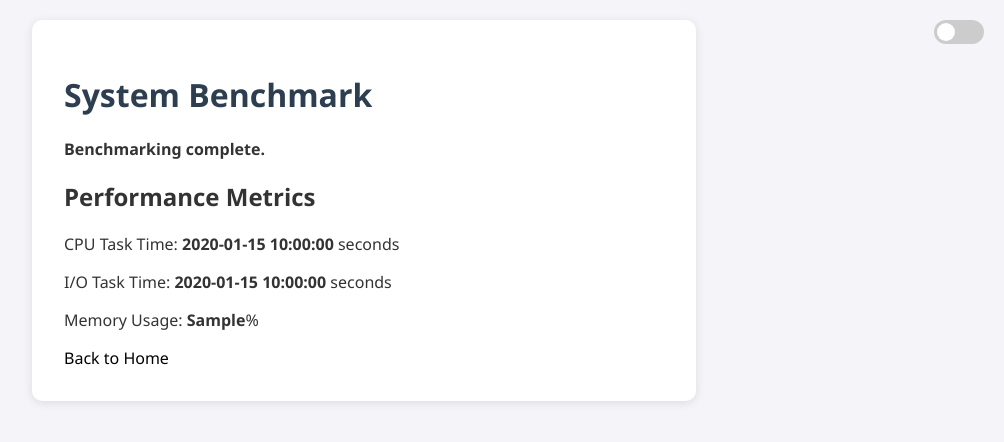
After one commit to amarisgreat/fargate_workload, a Flask app: template templates/thread.html in a window 1280 px wide. The commit adds this page. Shown: the top 442 px of the page, without its empty margins (276-1280 px from the left). Run offline with Flask 3, Linux system fonts and the light colour scheme; the template is opened without the code that fills it: most values are stand-ins (such as "Sample title", 1, 10 or a date in 2020).

Commit message:
Added a threading application

```diff
--- a/app.py
+++ b/app.py
@@ -1,5 +1,8 @@
 import os
 import time
+import threading
+import math
+import psutil
 
 from flask import Flask, jsonify, render_template, request
 from flask_cors import CORS
@@ -123,6 +126,41 @@ def debug():
     }
     return jsonify(info)
 
+@app.route("/thread")
+def benchmark():
+    def cpu_heavy_task():
+        for _ in range(100000):
+            math.factorial(500)
+
+    def io_heavy_task():
+        for _ in range(10000):
+            _ = [i for i in range(1000)]
+
+    cpu_start = time.time()
+
+    threads = []
+    for _ in range(4):  # Simulate CPU stress
+        t = threading.Thread(target=cpu_heavy_task)
+        threads.append(t)
+        t.start()
+
+    for t in threads:
+        t.join()
+
+    io_start = time.time()
+    io_heavy_task()
+    io_end = time.time()
+
+    cpu_end = time.time()
+    mem_usage = psutil.virtual_memory().percent
+
+    return render_template(
+        "thread.html",
+        cpu_time=round(cpu_end - cpu_start, 2),
+        io_time=round(io_end - io_start, 2),
+        mem_usage=mem_usage
+    )
+
 
 @app.route("/healthz")
 def health_check():
--- a/requirements.txt
+++ b/requirements.txt
@@ -6,3 +6,4 @@ efficientnet_pytorch
 pillow
 gunicorn
 opencv-python-headless
+psutil
--- a/templates/home.html
+++ b/templates/home.html
@@ -7,5 +7,6 @@
     <li><a href="/fib">FIB CPU Benchmark</a></li>
     <li><a href="/convert">Image Convert CPU Benchmark</a></li>
     <li><a href="/predict">Model CPU Benchmark</a></li>
+    <li><a href="/thread">thread CPU Benchmark</a></li>
 </ul>
 {% endblock %}
--- /dev/null
+++ b/templates/thread.html
@@ -0,0 +1,26 @@
+{% extends "base.html" %}
+{% block title %}Benchmark Results{% endblock %}
+
+{% block content %}
+<h1>System Benchmark</h1>
+
+<div id="loading" class="spinner"></div>
+
+<div id="result" style="display:none;">
+    <p><strong>Benchmarking complete.</strong></p>
+
+    <h2>Performance Metrics</h2>
+    <p>CPU Task Time: <strong>{{ cpu_time }}</strong> seconds</p>
+    <p>I/O Task Time: <strong>{{ io_time }}</strong> seconds</p>
+    <p>Memory Usage: <strong>{{ mem_usage }}</strong>%</p>
+
+    <a href="/">Back to Home</a>
+</div>
+
+<script>
+    setTimeout(() => {
+        document.getElementById("loading").style.display = "none";
+        document.getElementById("result").style.display = "block";
+    }, 300);
+</script>
+{% endblock %}
```
